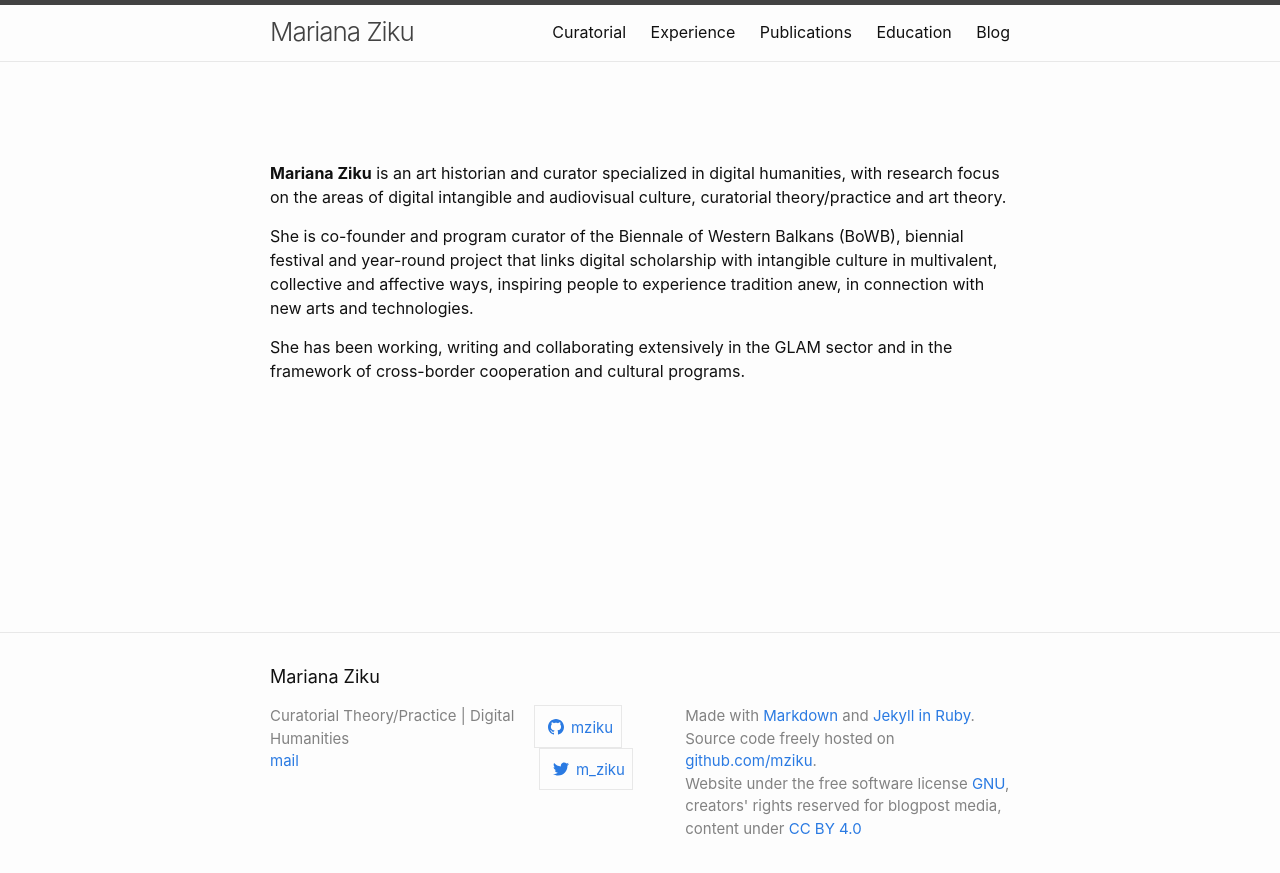
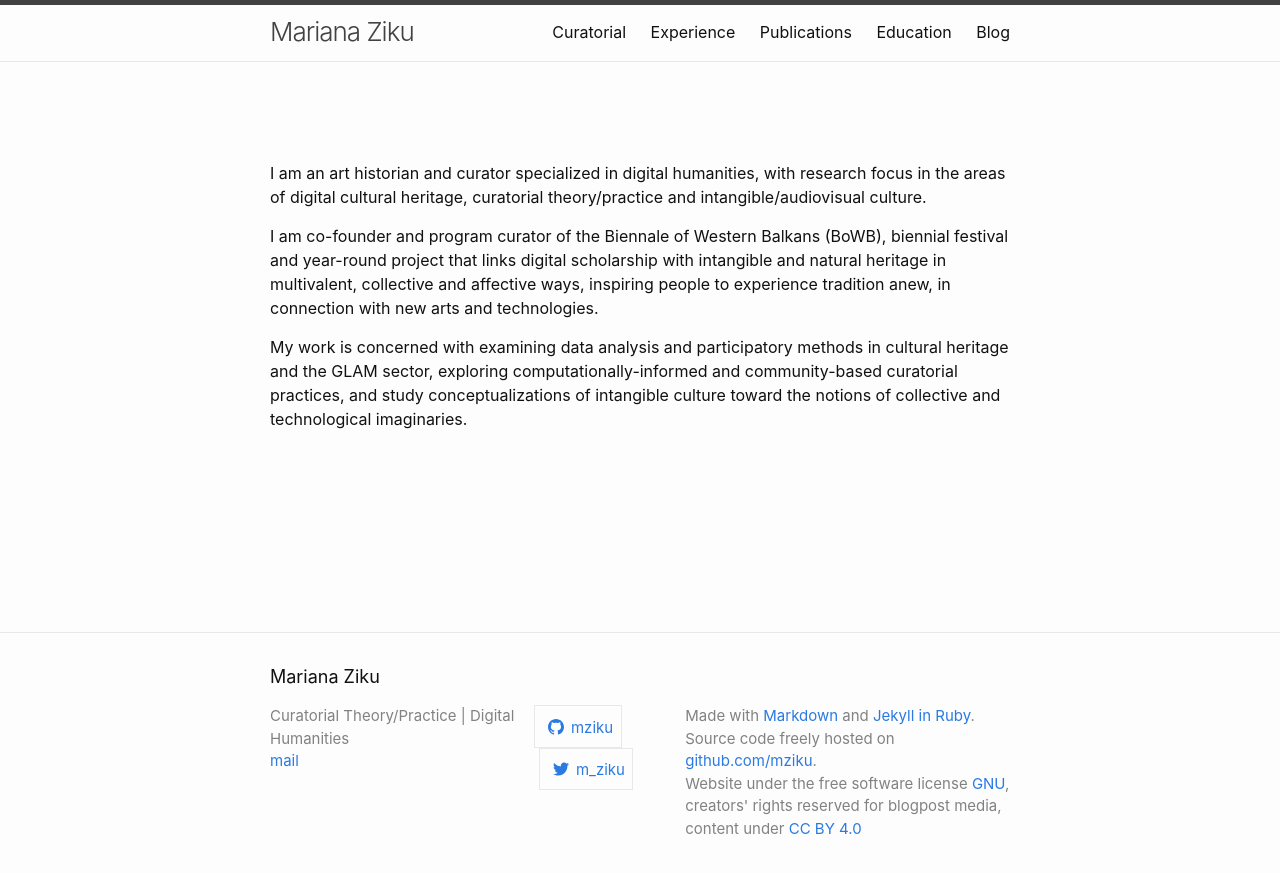
Before and after one commit to mziku/mziku.github.io, a Jekyll site: the page built from index.md, in a window 1280 px wide. Shown: the top 873 px of the page. Built offline with Jekyll 4.4.1, drawn with Linux system fonts in a browser that asks for light colours.

Commit message:
Update index.md

```diff
--- a/index.md
+++ b/index.md
@@ -4,8 +4,8 @@ layout: page
 
 <br>
 
-**Mariana Ziku** is an art historian and curator specialized in digital humanities, with research focus on the areas of digital intangible and audiovisual culture, curatorial theory/practice and art theory.
+I am an art historian and curator specialized in digital humanities, with research focus in the areas of digital cultural heritage, curatorial theory/practice and intangible/audiovisual culture.
 
-She is co-founder and program curator of the Biennale of Western Balkans (BoWB), biennial festival and year-round project that links digital scholarship with intangible culture in multivalent, collective and affective ways, inspiring people to experience tradition anew, in connection with new arts and technologies.
+I am co-founder and program curator of the Biennale of Western Balkans (BoWB), biennial festival and year-round project that links digital scholarship with intangible and natural heritage in multivalent, collective and affective ways, inspiring people to experience tradition anew, in connection with new arts and technologies.
 
-She has been working, writing and collaborating extensively in the GLAM sector and in the framework of cross-border cooperation and cultural programs.
+My work is concerned with examining data analysis and participatory methods in cultural heritage and the GLAM sector, exploring computationally-informed and community-based curatorial practices, and study conceptualizations of intangible culture toward the notions of collective and technological imaginaries.
```
